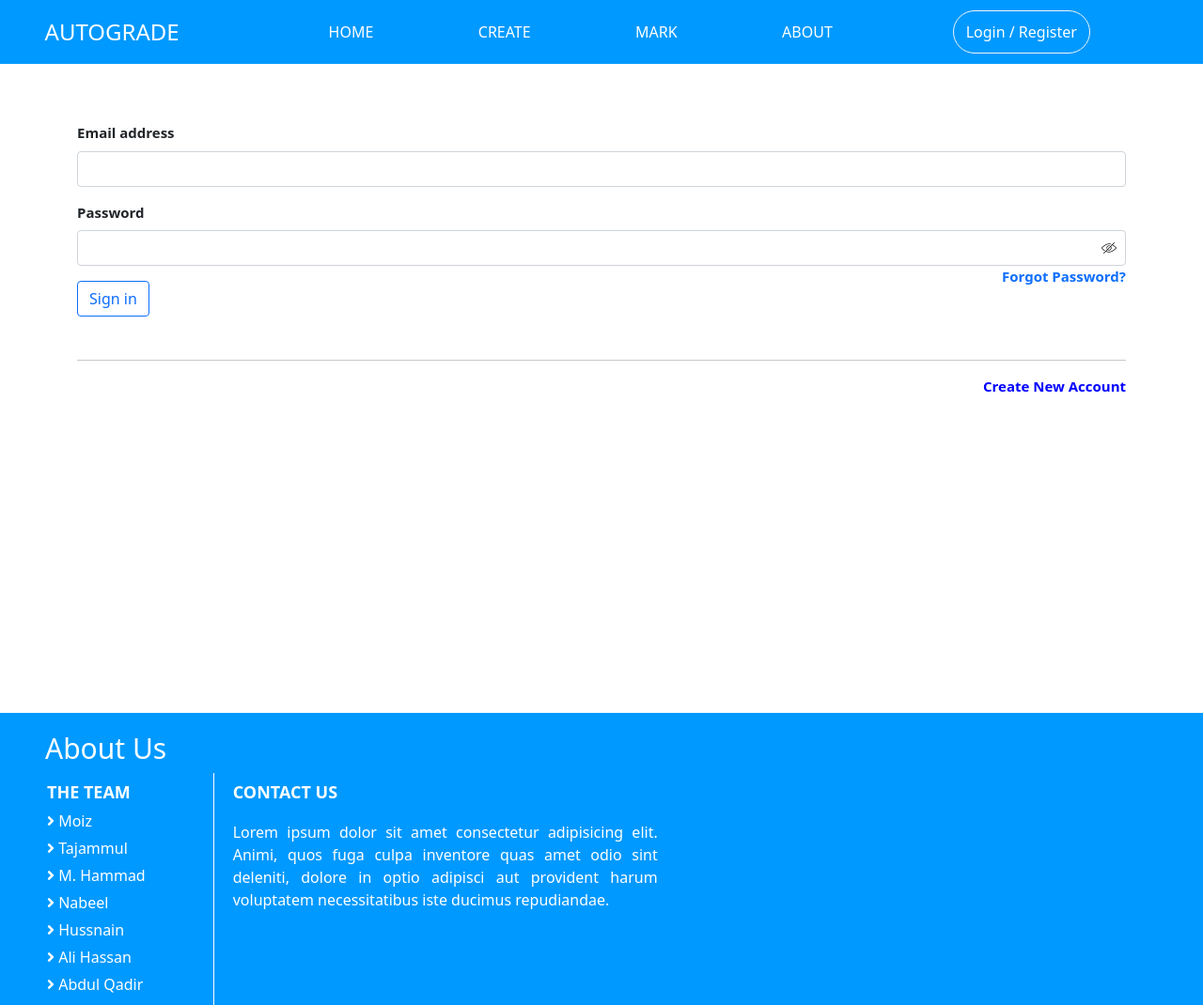
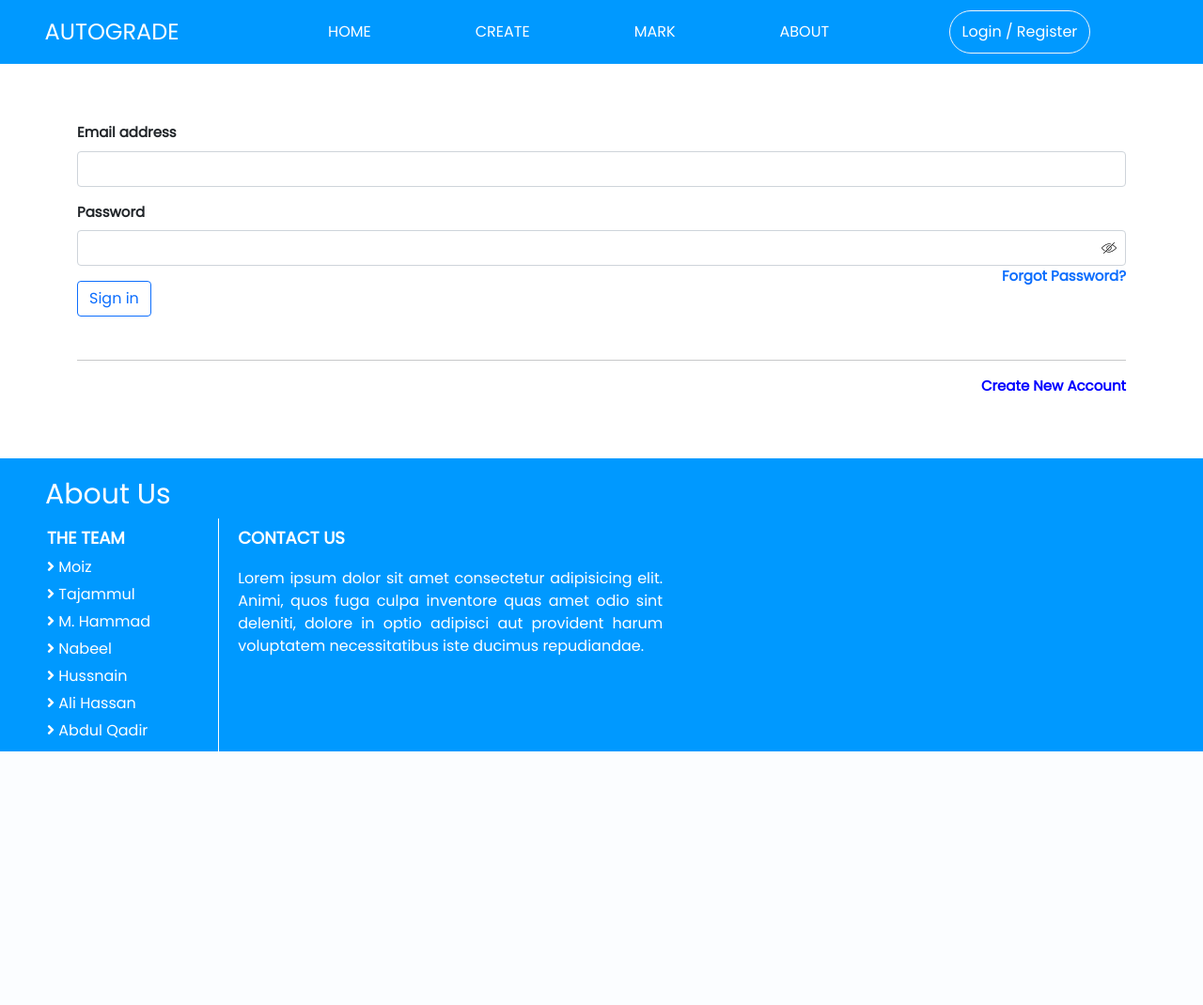
Before and after one commit to SE-19/autograding-of-cs-courses, a Flask app: page /login_register in a window 1280 px wide. Shown: the whole page at 94% size. After the commit the page ends 800 px from the top, so only its background shows below. Run offline with Flask 2, Linux system fonts and the light colour scheme; some libraries are stand-ins or nearby versions.

Commit message:
Changed the layout of the footer. Changed the theme of the Header and Footer.

```diff
--- a/static/css/base.css
+++ b/static/css/base.css
@@ -5,7 +5,7 @@
 /* setting font and common color */
 :root {
   font-size: 16px;
-  font-family: "Poppins";
+  --font-family: "Poppins" !important;
   --bg-color: #0099ff;
   --secondary-bg-color: #00ffff;
 }
@@ -21,10 +21,11 @@ body {
   display: flex;
   flex-direction: column;
   min-height: 100vh !important;
+  font-family: var(--font-family) !important;
 }
 /* Scroll bar settings because the default one is ugly */
 ::-webkit-scrollbar {
-  width: 10px;
+  width: 5px !important;
 }
 
 /* Track */
@@ -34,12 +35,12 @@ body {
 
 /* Handle */
 ::-webkit-scrollbar-thumb {
-  background: #888;
+  background: var(--bg-color) !important;
 }
 
 /* Handle on hover */
 ::-webkit-scrollbar-thumb:hover {
-  background: #555;
+  background: var(--secondary-bg-color) !important;
 }
 header {
   margin-bottom: 2rem;
--- a/static/css/login_register.css
+++ b/static/css/login_register.css
@@ -42,7 +42,8 @@
     text-align: center;
   }
 }
-/* Added so the footer doesn't look weird */
-footer {
-  margin-top: 20rem !important;
+
+footer ul li a {
+  color: white;
+  font-weight: 700;
 }
```
